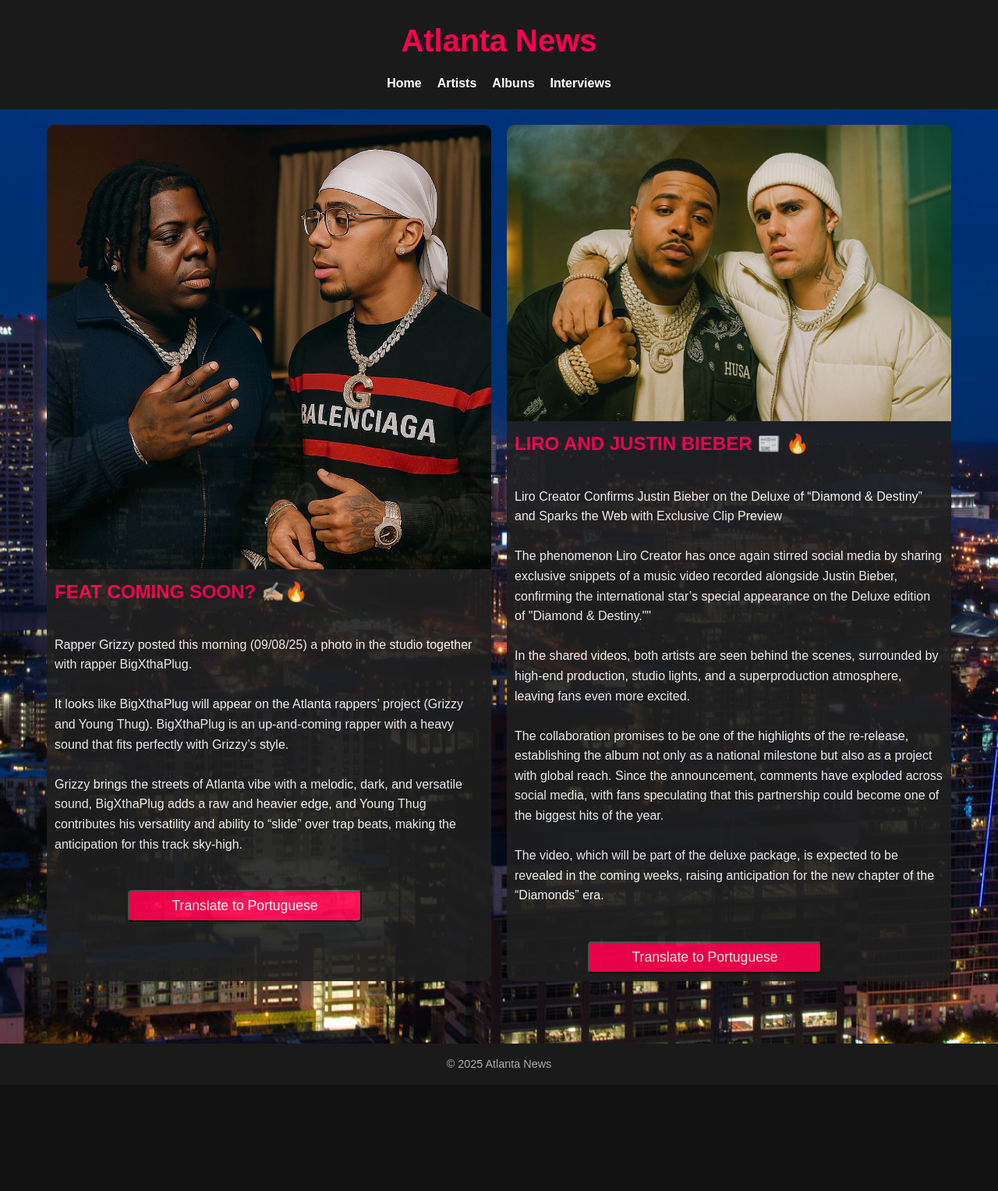
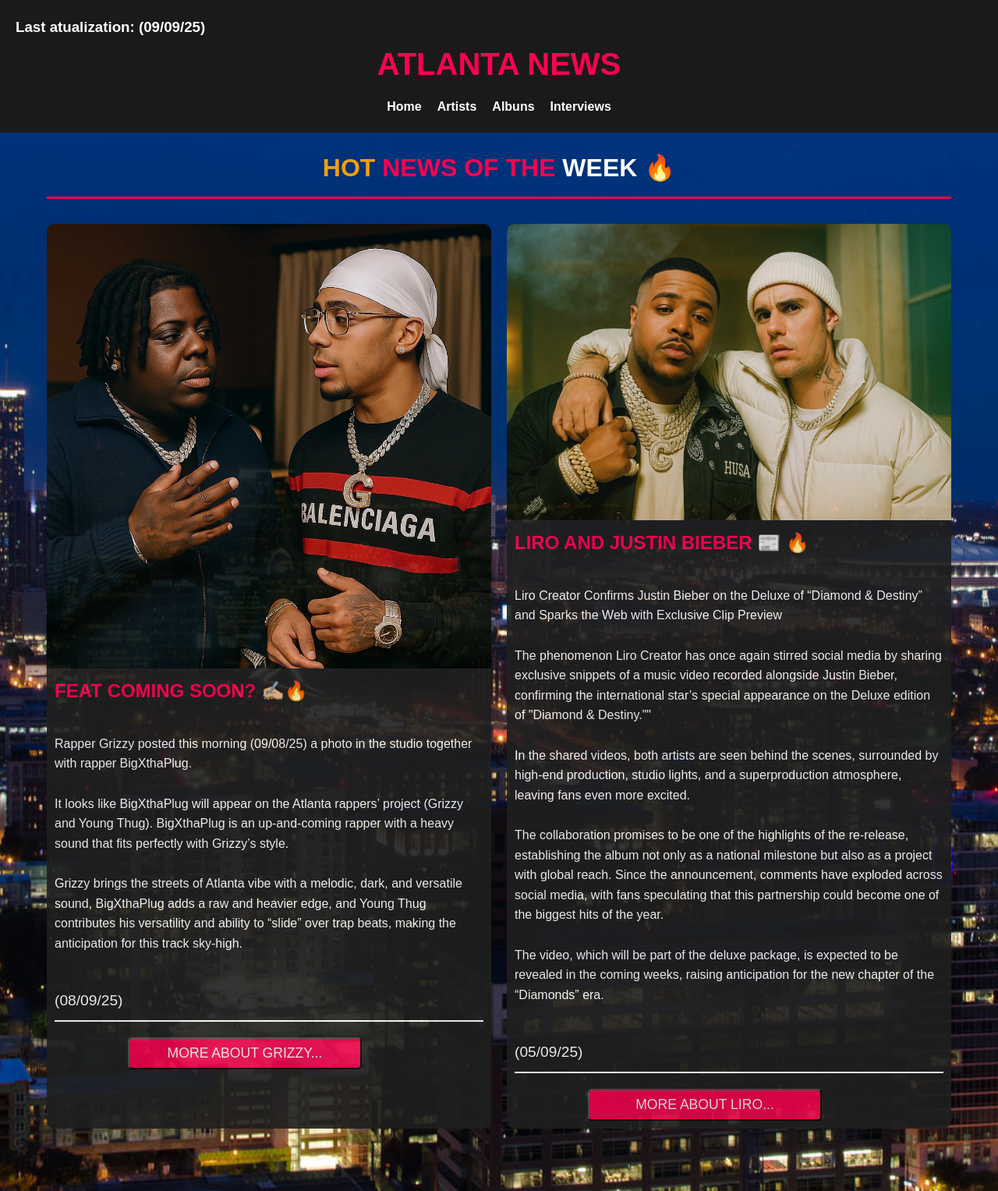
Before and after one commit to gabrieldev25789/projetoAtlanta, a plain HTML site: page index.html in a window 1280 px wide. Shown: the top 1527 px of the page at 78% size. Before the commit the page ends 1391 px from the top, so only its background shows below. Drawn offline with Linux system fonts and the light colour scheme.

Commit message:
Quarto commit

```diff
--- a/css/atalnta.css
+++ b/css/atalnta.css
@@ -52,7 +52,23 @@
 }
 
 /* Notícias Principais */
+#main{
+  text-align: center;
+  font-size: 2rem;
+  margin-bottom: 2rem;
+  border-bottom: 3px solid #ff004f;
+  padding-bottom: 0.7rem;
+}
+#att{
+  text-align: left;
 
+}
+#span1{
+  color: rgb(241, 160, 10);
+}
+span{
+  color: #ff004f;
+}
 .top-news {
   opacity: 0.9;
     display: grid;
@@ -88,6 +104,12 @@
     margin: 10px;
 }
 
+.data{
+  font-size: 1.2rem;
+  padding-bottom: 0.6rem;
+  border-bottom: 2px solid white;
+}
+
 #traduzir,
 #traduzir2 {
     width: 300px;
@@ -101,10 +123,15 @@
     transition: background-color 0.3s;
     cursor: pointer;
     font-size: 1.1rem;
+    opacity: 0.9;
 }
 
-#traduzir:hover {
-    background-color: #e60045;
+#traduzir:hover,
+#traduzir2:hover {
+  transition: 0.5s;
+  box-shadow: 4px 4px 4px #ff004f;
+    background-color: #413c3d;
+    color: #ff004f;
 }
 
 footer {
--- a/index.html
+++ b/index.html
@@ -1,5 +1,5 @@
 <!DOCTYPE html>
-<html lang="pt-br">
+<html lang="en">
 <head>
     <meta charset="UTF-8">
     <meta name="viewport" content="width=device-width, initial-scale=1.0">
@@ -8,7 +8,8 @@
 </head>
 <body>
      <header>
-        <h1>Atlanta News</h1>
+          <h3 id="att">Last atualization: (09/09/25)</h3>
+        <h1>ATLANTA NEWS</h1>
         <nav>
             <ul>
                 <li><a href="#">Home</a></li>
@@ -21,6 +22,8 @@
 
     <main>
         <!-- Notícias Principais -->
+          <h2 id="main"><span id="span1">HOT</span> <span>NEWS OF THE</span> WEEK 🔥</h2>
+
         <section class="top-news">
             <article class="main-news">
                 <img src="./img/feat.jpg" alt="Notícia Principal 1" class="img">
@@ -30,7 +33,8 @@
 <br>It looks like BigXthaPlug will appear on the Atlanta rappers’ project (Grizzy and Young Thug). BigXthaPlug is an up-and-coming rapper with a heavy sound that fits perfectly with Grizzy’s style. <br>
 
 <br>Grizzy brings the streets of Atlanta vibe with a melodic, dark, and versatile sound, BigXthaPlug adds a raw and heavier edge, and Young Thug contributes his versatility and ability to “slide” over trap beats, making the anticipation for this track sky-high. </p> <br>
-            <button id="traduzir">Translate to Portuguese</button>
+            <p class="data">(08/09/25)</p>
+            <button id="traduzir">MORE ABOUT GRIZZY...</button>
             </article>
 
             <article class="main-news">
@@ -45,7 +49,8 @@
 <br>The collaboration promises to be one of the highlights of the re-release, establishing the album not only as a national milestone but also as a project with global reach. Since the announcement, comments have exploded across social media, with fans speculating that this partnership could become one of the biggest hits of the year. <br>
 
 <br>The video, which will be part of the deluxe package, is expected to be revealed in the coming weeks, raising anticipation for the new chapter of the “Diamonds” era. </p> <br>
-            <button id="traduzir2">Translate to Portuguese</button>
+            <p class="data">(05/09/25)</p>
+            <button id="traduzir2">MORE ABOUT LIRO...</button>
             </article>
         </section>
 
```
